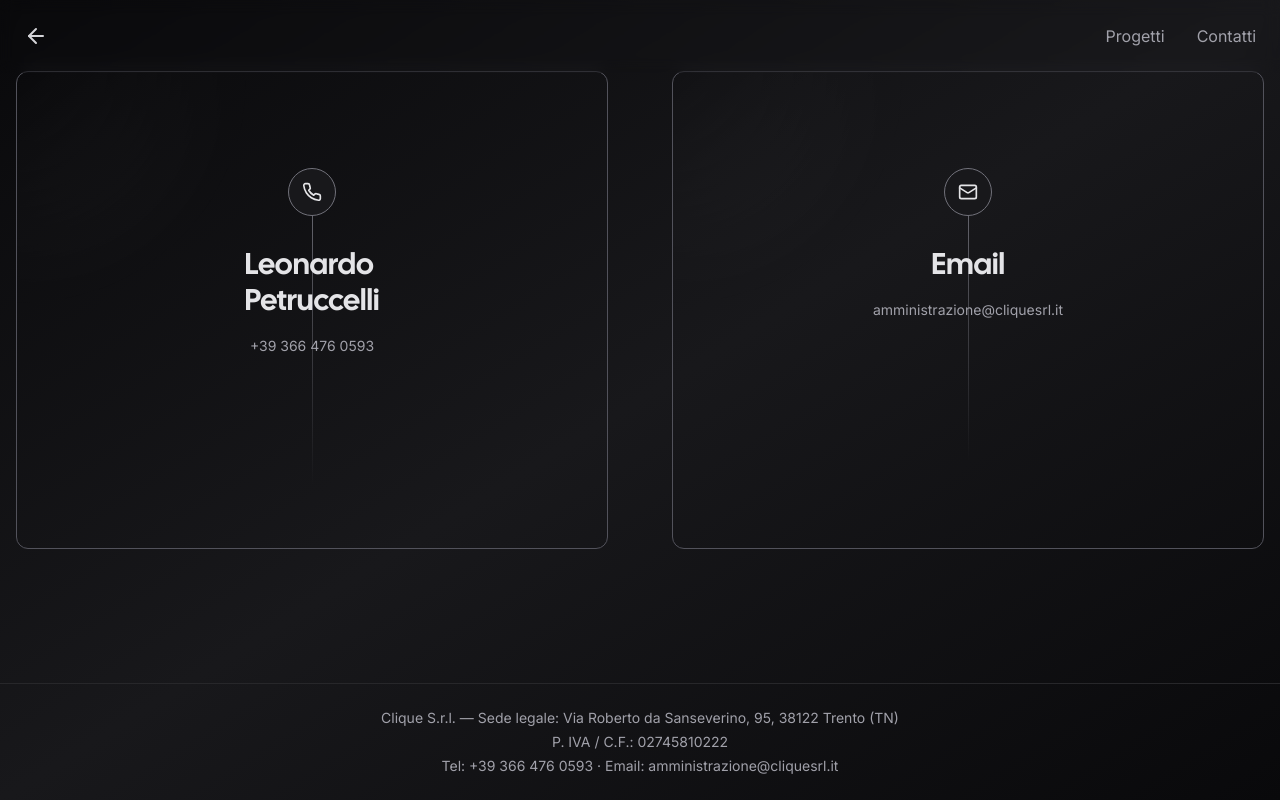
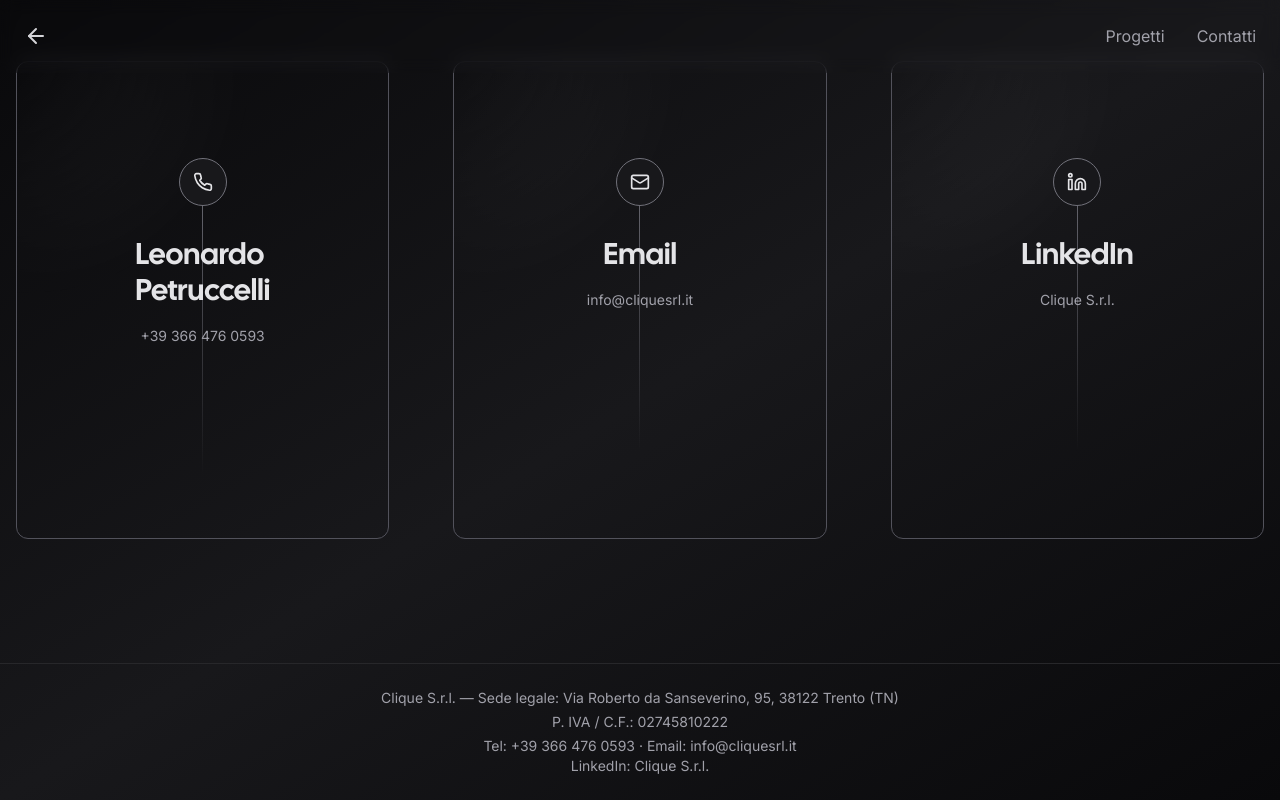
Before and after one commit to CliqueSRL/clique.website, a Next.js app: page /contact in a window 1280 px wide. Built offline with nearby package versions, Linux system fonts and the light colour scheme; no server answers; what tailwindcss-debug-screens would draw is missing.

Commit message:
Updated website with Linkedin

```diff
--- a/app/contact/page.tsx
+++ b/app/contact/page.tsx
@@ -1,5 +1,5 @@
 "use client";
-import { Mail, Phone } from "lucide-react";
+import { Linkedin, Mail, Phone } from "lucide-react";
 import { Navigation } from "../components/nav";
 import { Card } from "../components/card";
 import Link from "next/link";
@@ -13,9 +13,15 @@
   },
   {
     icon: <Mail size={20} />,
-    href: "mailto:amministrazione@cliquesrl.it",
+    href: "mailto:info@cliquesrl.it",
     handle: "Email",
-    label: "amministrazione@cliquesrl.it",
+    label: "info@cliquesrl.it",
+  },
+  {
+    icon: <Linkedin size={20} />,
+    href: "https://www.linkedin.com/company/cliquesrl",
+    handle: "LinkedIn",
+    label: "Clique S.r.l.",
   }
 ];
 
@@ -31,10 +37,21 @@
       <p>
         Tel: +39&nbsp;366&nbsp;476&nbsp;0593 · Email:&nbsp;
         <a
-          href="mailto:amministrazione@cliquesrl.it"
+          href="mailto:info@cliquesrl.it"
           className="hover:underline"
         >
-          amministrazione@cliquesrl.it
+          info@cliquesrl.it
+        </a>
+      </p>
+      <p>
+        LinkedIn:&nbsp;
+        <a
+          href="https://www.linkedin.com/company/cliquesrl"
+          target="_blank"
+          rel="noopener noreferrer"
+          className="hover:underline"
+        >
+          Clique S.r.l.
         </a>
       </p>
     </footer>
@@ -48,7 +65,7 @@
 
       <main className="flex flex-grow items-center justify-center">
         <div className="container mx-auto flex w-full items-center justify-center px-4">
-          <div className="mx-auto grid w-full grid-cols-1 gap-8 sm:mt-0 sm:grid-cols-2 lg:gap-16">
+          <div className="mx-auto grid w-full grid-cols-1 gap-8 sm:mt-0 sm:grid-cols-3 lg:gap-16">
             {socials.map((s) => (
               <Card key={s.handle}>
                 <Link
```
